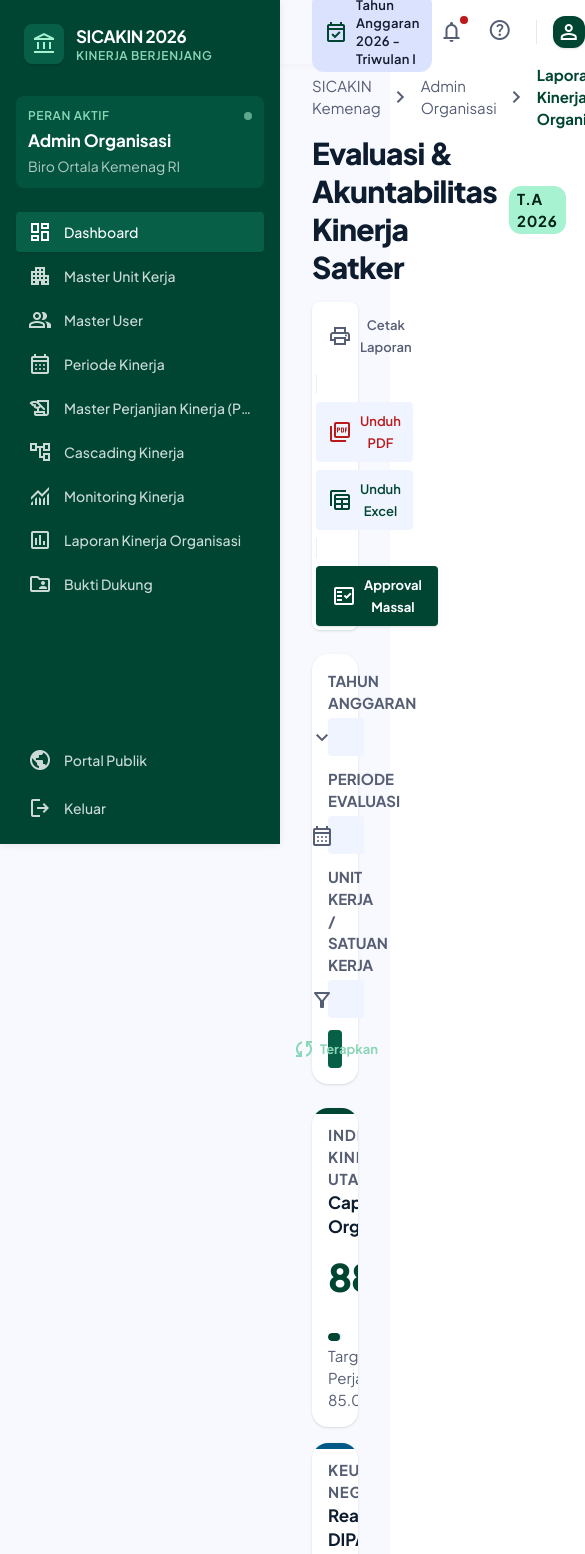
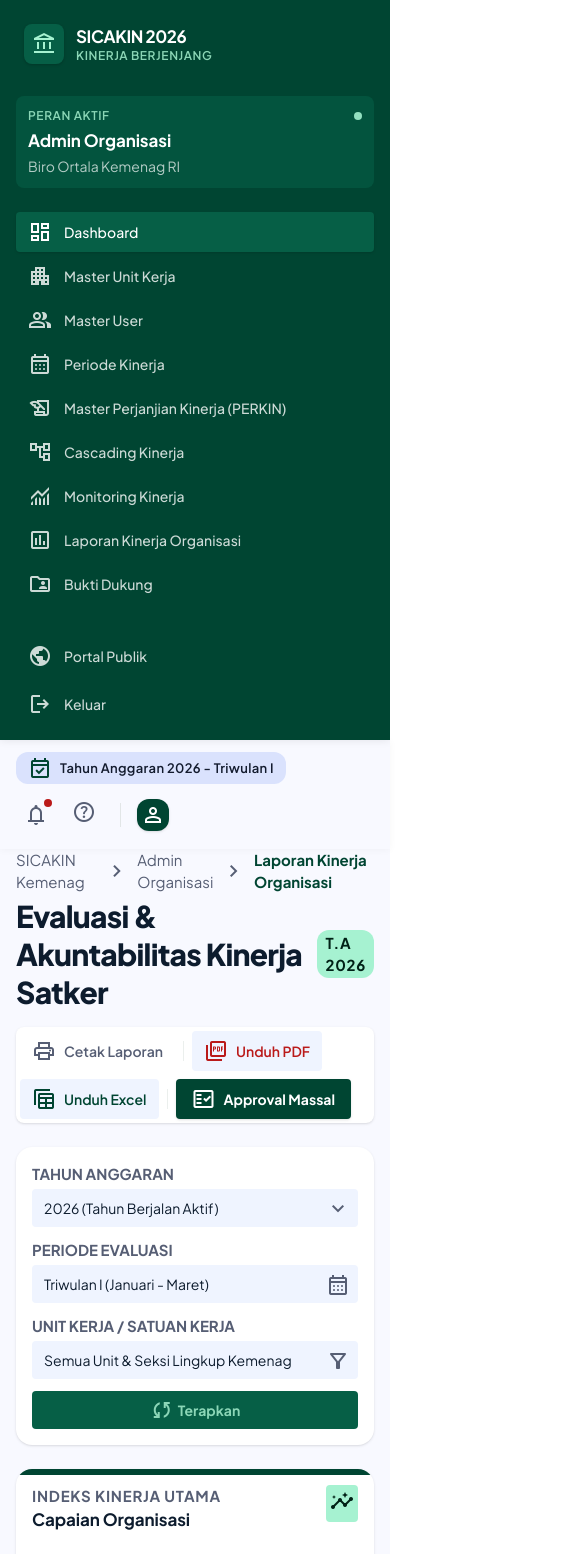
Before and after one commit to tatausaha21/Lapcakin, a React (Vite) app in the folder lapcakin-app/: page / in a window 390 px wide. Shown: the top 1554 px of the page, 585 px wide, since content can reach past the window. Built offline with nearby package versions, Linux system fonts and the light colour scheme.

Commit message:
unit kerja

```diff
--- a/lapcakin-app/src/App.jsx
+++ b/lapcakin-app/src/App.jsx
@@ -14,10 +14,10 @@ function App() {
   return (
     <div className="bg-background font-body-md text-body-md text-on-surface min-h-screen antialiased">
       <Sidebar activePage={activePage} onNavigate={setActivePage} />
-      <div className="pl-[280px]">
+      <div className="pl-0 lg:pl-[280px]">
         <Header />
-        <main className="relative pt-16 min-h-screen bg-surface w-full px-container-padding-desktop py-space-xl">
-          <div className="mx-auto w-full max-w-[1600px]">
+        <main className="relative pt-0 lg:pt-16 min-h-screen bg-surface w-full px-container-padding-mobile lg:px-container-padding-desktop py-space-xl">
+          <div className="mx-auto w-full max-w-[1720px]">
             {activePage === 'unit-kerja' ? (
               <UnitKerjaForm />
             ) : (
@@ -44,21 +44,21 @@ function App() {
 
               {/* Quick Export Bar */}
               <div className="flex flex-wrap items-center gap-space-xs bg-surface-container-lowest p-space-2xs rounded-xl shadow-sm">
-                <button className="flex items-center gap-space-xs px-space-sm py-space-xs rounded-lg text-secondary hover:bg-surface-container hover:text-on-surface font-title-sm text-[13px] font-semibold transition-colors" onClick={() => window.print()}>
+                <button className="flex items-center gap-space-xs px-space-sm py-space-xs rounded-lg text-secondary hover:bg-surface-container hover:text-on-surface font-body-sm text-body-sm font-semibold transition-colors" onClick={() => window.print()}>
                   <span className="material-symbols-outlined text-[18px]">print</span>
                   <span>Cetak Laporan</span>
                 </button>
                 <div className="w-px h-5 bg-outline-variant/30"></div>
-                <button className="flex items-center gap-space-xs px-space-sm py-space-xs rounded-lg bg-surface-container-low text-error hover:bg-error-container hover:text-on-error-container font-title-sm text-[13px] font-semibold transition-colors">
+                <button className="flex items-center gap-space-xs px-space-sm py-space-xs rounded-lg bg-surface-container-low text-error hover:bg-error-container hover:text-on-error-container font-body-sm text-body-sm font-semibold transition-colors">
                   <span className="material-symbols-outlined text-[18px]">picture_as_pdf</span>
                   <span>Unduh PDF</span>
                 </button>
-                <button className="flex items-center gap-space-xs px-space-sm py-space-xs rounded-lg bg-surface-container-low text-primary hover:bg-primary-fixed hover:text-on-primary-fixed font-title-sm text-[13px] font-semibold transition-colors">
+                <button className="flex items-center gap-space-xs px-space-sm py-space-xs rounded-lg bg-surface-container-low text-primary hover:bg-primary-fixed hover:text-on-primary-fixed font-body-sm text-body-sm font-semibold transition-colors">
                   <span className="material-symbols-outlined text-[18px]">table_view</span>
                   <span>Unduh Excel</span>
                 </button>
                 <div className="w-px h-5 bg-outline-variant/30"></div>
-                <button className="flex items-center gap-space-xs px-space-md py-space-xs rounded-lg bg-primary text-on-primary hover:bg-primary-container font-title-sm text-[13px] font-bold shadow-sm transition-all">
+                <button className="flex items-center gap-space-xs px-space-md py-space-xs rounded-lg bg-primary text-on-primary hover:bg-primary-container font-body-sm text-body-sm font-bold shadow-sm transition-all">
                   <span className="material-symbols-outlined text-[18px]">fact_check</span>
                   <span>Approval Massal</span>
                 </button>
@@ -71,7 +71,7 @@ function App() {
                 <div className="md:col-span-3">
                   <label className="block font-label-sm text-secondary uppercase font-bold mb-space-2xs">Tahun Anggaran</label>
                   <div className="relative">
-                    <select className="w-full h-[38px] pl-space-sm pr-space-lg rounded-lg bg-surface-container-low text-on-surface font-title-sm text-[13px] appearance-none focus:outline-none focus:bg-surface-container">
+                    <select className="w-full h-[38px] pl-space-sm pr-space-lg rounded-lg bg-surface-container-low text-on-surface font-body-sm text-body-sm appearance-none focus:outline-none focus:bg-surface-container">
                       <option value="2026">2026 (Tahun Berjalan Aktif)</option>
                       <option value="2025">2025 (Arsip Audited)</option>
                       <option value="2024">2024 (Arsip)</option>
@@ -82,7 +82,7 @@ function App() {
                 <div className="md:col-span-3">
                   <label className="block font-label-sm text-secondary uppercase font-bold mb-space-2xs">Periode Evaluasi</label>
                   <div className="relative">
-                    <select className="w-full h-[38px] pl-space-sm pr-space-lg rounded-lg bg-surface-container-low text-on-surface font-title-sm text-[13px] appearance-none focus:outline-none focus:bg-surface-container">
+                    <select className="w-full h-[38px] pl-space-sm pr-space-lg rounded-lg bg-surface-container-low text-on-surface font-body-sm text-body-sm appearance-none focus:outline-none focus:bg-surface-container">
                       <option value="TW1">Triwulan I (Januari - Maret)</option>
                       <option value="TW2">Triwulan II (April - Juni)</option>
                       <option value="TW3">Triwulan III (Juli - September)</option>
@@ -95,7 +95,7 @@ function App() {
                 <div className="md:col-span-4">
                   <label className="block font-label-sm text-secondary uppercase font-bold mb-space-2xs">Unit Kerja / Satuan Kerja</label>
                   <div className="relative">
-                    <select className="w-full h-[38px] pl-space-sm pr-space-lg rounded-lg bg-surface-container-low text-on-surface font-title-sm text-[13px] appearance-none focus:outline-none focus:bg-surface-container">
+                    <select className="w-full h-[38px] pl-space-sm pr-space-lg rounded-lg bg-surface-container-low text-on-surface font-body-sm text-body-sm appearance-none focus:outline-none focus:bg-surface-container">
                       <option value="all">Semua Unit & Seksi Lingkup Kemenag</option>
                       <option value="madrasah">Seksi Pendidikan Madrasah (Pendis)</option>
                       <option value="bimas">Seksi Bimbingan Masyarakat Islam</option>
@@ -107,7 +107,7 @@ function App() {
                   </div>
                 </div>
                 <div className="md:col-span-2 flex items-end">
-                  <button className="w-full h-[38px] rounded-lg bg-primary-container text-on-primary-container font-title-sm text-[13px] font-bold flex items-center justify-center gap-space-2xs hover:opacity-90 transition-opacity">
+                  <button className="w-full h-[38px] rounded-lg bg-primary-container text-on-primary-container font-body-sm text-body-sm font-bold flex items-center justify-center gap-space-2xs hover:opacity-90 transition-opacity">
                     <span className="material-symbols-outlined text-[18px]">sync</span>
                     <span>Terapkan</span>
                   </button>
--- a/lapcakin-app/src/components/CascadingActions.jsx
+++ b/lapcakin-app/src/components/CascadingActions.jsx
@@ -30,7 +30,7 @@ function CascadingActions() {
           <a key={index} href="#" className="flex items-center justify-between p-space-sm rounded-xl bg-on-primary/10 hover:bg-on-primary/20 transition-colors">
             <div className="flex items-center gap-space-xs">
               <span className={`material-symbols-outlined text-[18px] ${action.iconColor}`}>{action.icon}</span>
-              <span className="font-title-sm text-[13px] font-bold">{action.label}</span>
+              <span className="font-body-sm text-body-sm font-bold">{action.label}</span>
             </div>
             {action.badge ? (
               <span className={`px-space-xs py-0.5 rounded font-label-sm font-bold ${action.badge.color}`}>
--- a/lapcakin-app/src/components/DataTable.jsx
+++ b/lapcakin-app/src/components/DataTable.jsx
@@ -108,7 +108,7 @@ function DataTable() {
           <div className="relative">
             <input
               type="text"
-              className="h-9 pl-8 pr-space-sm rounded-lg bg-surface-container text-on-surface font-body-sm text-[13px] placeholder:text-secondary focus:outline-none focus:bg-surface-container-high w-48 transition-all focus:w-64"
+              className="h-9 pl-8 pr-space-sm rounded-lg bg-surface-container text-on-surface font-body-sm text-body-sm placeholder:text-secondary focus:outline-none focus:bg-surface-container-high w-48 transition-all focus:w-64"
               placeholder="Cari nama seksi / PIC..."
               value={search}
               onChange={(e) => setSearch(e.target.value)}
@@ -143,7 +143,7 @@ function DataTable() {
                 <td className="py-space-sm px-space-md font-bold text-secondary">{row.no}</td>
                 <td className="py-space-sm px-space-md">
                   <div className="flex flex-col">
-                    <span className="font-title-sm text-[14px] font-bold text-on-surface">{row.unit}</span>
+                    <span className="font-title-sm text-body-md font-bold text-on-surface">{row.unit}</span>
                     <span className="font-label-sm text-secondary">{row.code}</span>
                   </div>
                 </td>
--- a/lapcakin-app/src/components/DocumentPanel.jsx
+++ b/lapcakin-app/src/components/DocumentPanel.jsx
@@ -44,7 +44,7 @@ function DocumentPanel() {
                 <span className="material-symbols-outlined text-[18px]">{doc.icon}</span>
               </div>
               <div className="flex flex-col">
-                <span className="font-title-sm text-[13px] font-bold text-on-surface">{doc.title}</span>
+                <span className="font-title-sm text-body-sm font-bold text-on-surface">{doc.title}</span>
                 <span className="font-label-sm text-secondary">{doc.subtitle}</span>
               </div>
             </div>
@@ -54,7 +54,7 @@ function DocumentPanel() {
           </div>
         ))}
       </div>
-      <button className="mt-space-md w-full py-space-xs px-space-sm rounded-lg bg-surface-container text-on-surface font-title-sm text-[13px] font-bold hover:bg-surface-container-high transition-colors flex items-center justify-center gap-space-xs" type="button">
+      <button className="mt-space-md w-full py-space-xs px-space-sm rounded-lg bg-surface-container text-on-surface font-title-sm text-body-sm font-bold hover:bg-surface-container-high transition-colors flex items-center justify-center gap-space-xs" type="button">
         <span className="material-symbols-outlined text-[18px]">upload_file</span>
         <span>Perbarui Berkas Induk</span>
       </button>
--- a/lapcakin-app/src/components/Header.jsx
+++ b/lapcakin-app/src/components/Header.jsx
@@ -1,7 +1,7 @@
 function Header() {
   return (
-    <header className="fixed top-0 left-[280px] right-0 h-16 bg-surface/80 backdrop-blur-xl shadow-[0_1px_8px_rgba(0,0,0,0.04)] z-40 flex items-center justify-between px-container-padding-desktop">
-      <div className="flex items-center gap-space-md">
+    <header className="max-lg:relative max-lg:left-auto max-lg:right-auto max-lg:h-auto lg:fixed lg:top-0 lg:left-[280px] lg:right-0 lg:h-16 bg-surface/80 backdrop-blur-xl shadow-[0_1px_8px_rgba(0,0,0,0.04)] z-40 flex flex-wrap items-center justify-between gap-2 px-container-padding-mobile lg:px-container-padding-desktop py-3 lg:py-0">
+      <div className="flex min-w-0 flex-wrap items-center gap-space-md">
         <div className="inline-flex items-center gap-space-xs px-space-sm py-space-2xs rounded-full bg-secondary-container text-on-secondary-fixed">
           <span className="material-symbols-outlined text-[16px] text-primary">event_available</span>
           <span className="font-label-md text-label-md font-semibold tracking-wide">Tahun Anggaran 2026 - Triwulan I</span>
--- a/lapcakin-app/src/components/Sidebar.jsx
+++ b/lapcakin-app/src/components/Sidebar.jsx
@@ -17,8 +17,8 @@ const bottomItems = [
 
 function Sidebar({ activePage, onNavigate }) {
   return (
-    <aside className="fixed left-0 top-0 h-full w-[280px] bg-primary text-on-primary z-50 flex flex-col justify-between shadow-[0_1px_8px_rgba(0,0,0,0.08)] overflow-hidden">
-      <div className="flex flex-col h-full">
+    <aside className="max-lg:relative max-lg:w-full max-lg:h-auto lg:fixed lg:left-0 lg:top-0 lg:h-full lg:w-[280px] bg-primary text-on-primary z-50 flex flex-col justify-between shadow-[0_1px_8px_rgba(0,0,0,0.08)] overflow-hidden">
+      <div className="flex flex-col h-auto lg:h-full">
         <div className="p-space-lg flex items-center gap-space-sm bg-primary">
           <div className="w-10 h-10 rounded-xl bg-primary-container flex items-center justify-center text-primary-fixed shadow-[0_1px_3px_rgba(0,0,0,0.2)]">
             <span className="material-symbols-outlined text-[24px]">account_balance</span>
--- a/lapcakin-app/src/components/UnitKerjaForm.jsx
+++ b/lapcakin-app/src/components/UnitKerjaForm.jsx
@@ -41,7 +41,7 @@ function UnitKerjaForm() {
   }
 
   return (
-    <div className="max-w-5xl mx-auto">
+    <div className="max-w-[1400px] mx-auto">
       <div className="flex flex-col gap-space-2xs mb-space-lg">
         <div className="flex items-center gap-space-xs text-secondary font-label-md">
           <span className="hover:text-primary transition-colors cursor-pointer">SICAKIN Kemenag</span>
```
